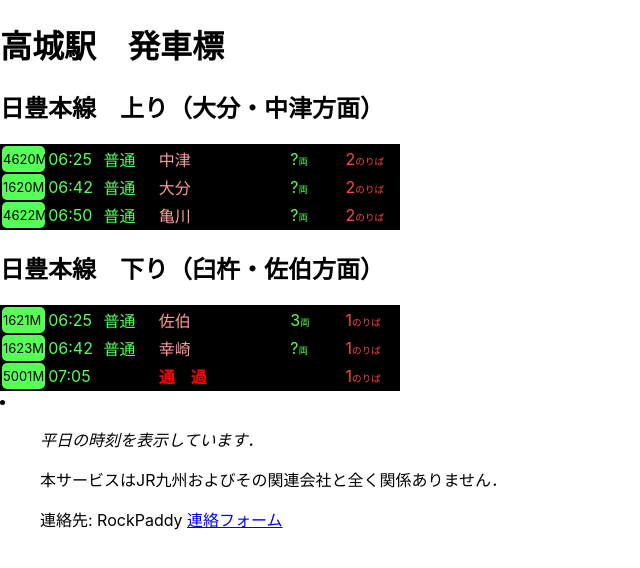
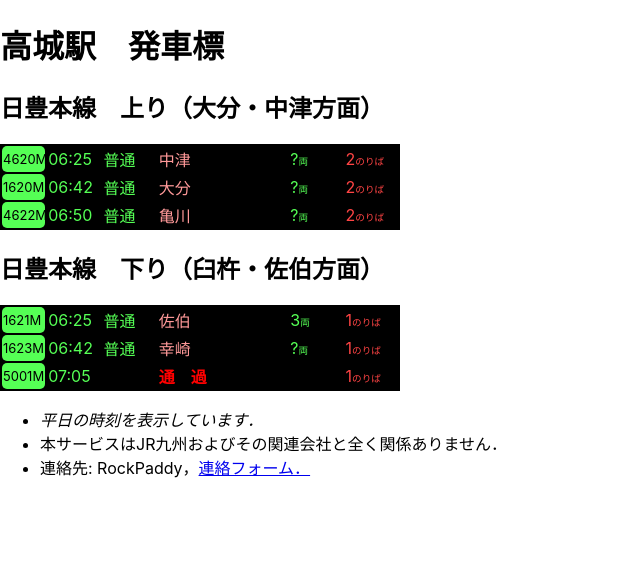
Before and after one commit to iwcmds68/TakajooTimetable, a React (Create React App) app: page / in a window 1280 px wide. Shown: the top 568 px of the page, without its empty margins (0-640 px from the left). Built offline with nearby package versions, Linux system fonts and the light colour scheme.

Commit message:
Fix: fixed embrassing mistakes

```diff
--- a/src/App.jsx
+++ b/src/App.jsx
@@ -53,11 +53,11 @@ export const App = () => {
       <div id="up-trains"><TrainTimetableDisplay direction="上り" fileName="UpTrains" /></div>
       <h2>日豊本線　下り（臼杵・佐伯方面）</h2>
       <div id="down-trains"><TrainTimetableDisplay direction="下り" fileName="DownTrains" /></div>
-      <li>
-        <ol><em>平日の時刻を表示しています．</em></ol>
-        <ol>本サービスはJR九州およびその関連会社と全く関係ありません．</ol>
-        <ol>連絡先: RockPaddy <a href="https://docs.google.com/forms/d/e/1FAIpQLSdCSEvJwwkPuxDm12P8cGlS0Q8-p1VABZ802VRUcrsXCLCLEA/viewform?usp=dialog">連絡フォーム</a></ol>
-      </li>
+      <ul>
+        <li><em>平日の時刻を表示しています．</em></li>
+        <li>本サービスはJR九州およびその関連会社と全く関係ありません．</li>
+        <li>連絡先: RockPaddy，<a href="https://docs.google.com/forms/d/e/1FAIpQLSdCSEvJwwkPuxDm12P8cGlS0Q8-p1VABZ802VRUcrsXCLCLEA/viewform?usp=dialog">連絡フォーム．</a></li>
+      </ul>
     </div>
   );
 }
```
